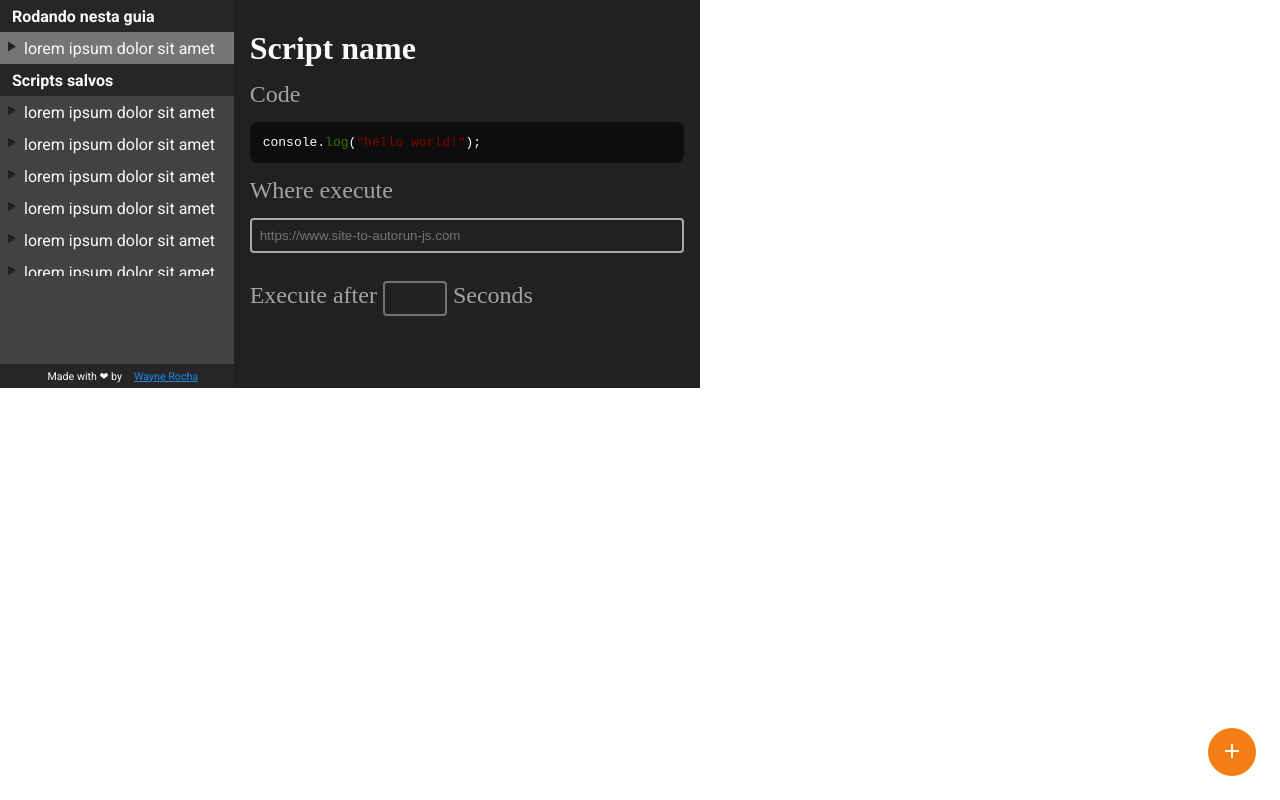
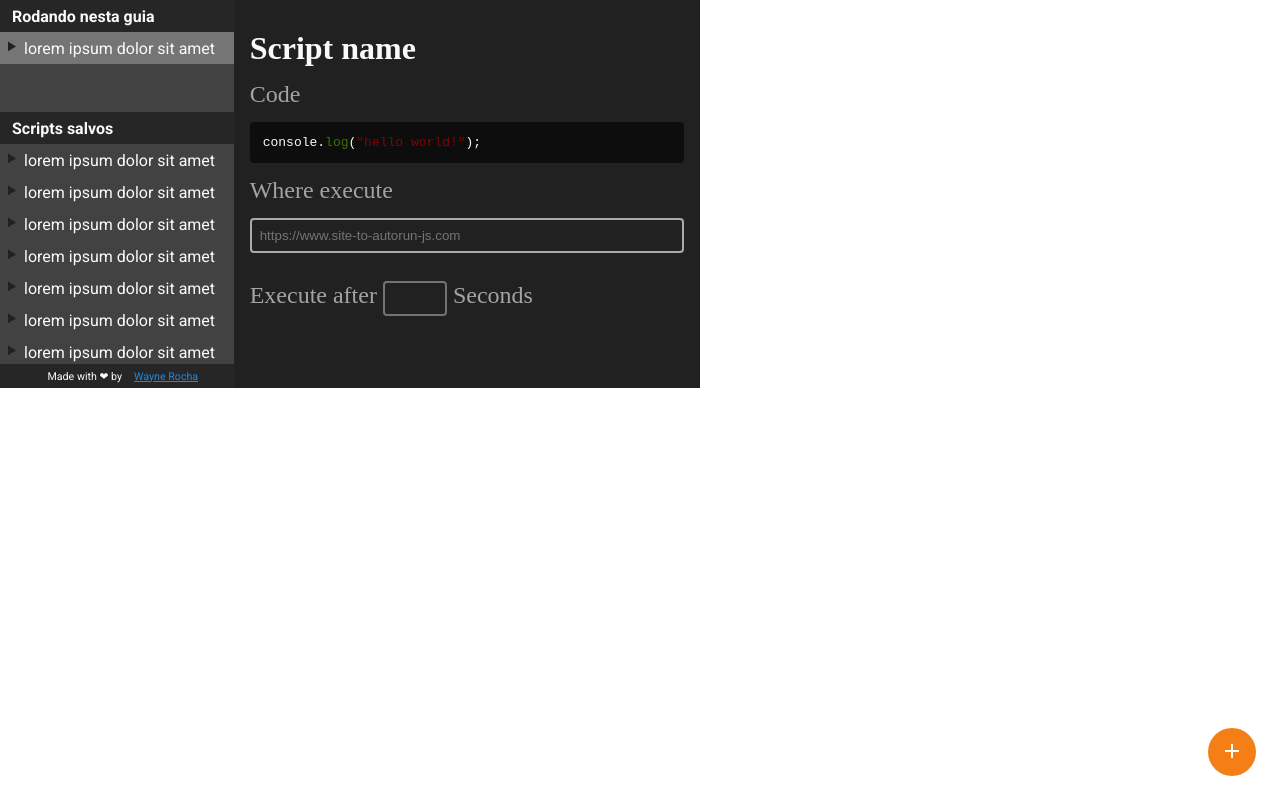
Before and after one commit to WayneRocha/js-autorun, a browser extension: page index.html in a window 1280 px wide. Drawn offline with Linux system fonts and the light colour scheme.

Commit message:
<style> lists scroll

```diff
--- a/css/style.css
+++ b/css/style.css
@@ -48,10 +48,11 @@ a {
 }
 
 .script-items-list {
-    max-height: 180px;
+    height: 220px;
 }
+
 .menu-items-list {
-    max-height: 104px;
+    height: 80px;
 }
 
 /* menu */
@@ -146,7 +147,7 @@ ul {
 
 .hljs {
     max-height: 200px;
-    border-radius: 8px;
+    border-radius: 4px;
     padding: 1;
     color: #fafafa;
     background: #0D0D0D;
@@ -188,6 +189,7 @@ ul {
 }
 
 input[type=text], input[type=number] {
+    color: #FAFAFA;
     width: 100%;
     border: 2px solid #aaa;
     border-radius: 4px;
@@ -204,7 +206,6 @@ input[type=text]:focus {
     box-shadow: 0 0 8px 0 dodgerBlue;
 }
 input[type=number]{
-    color: #FAFAFA;
     background-color: transparent;
     max-width: 64px;
 }
```
